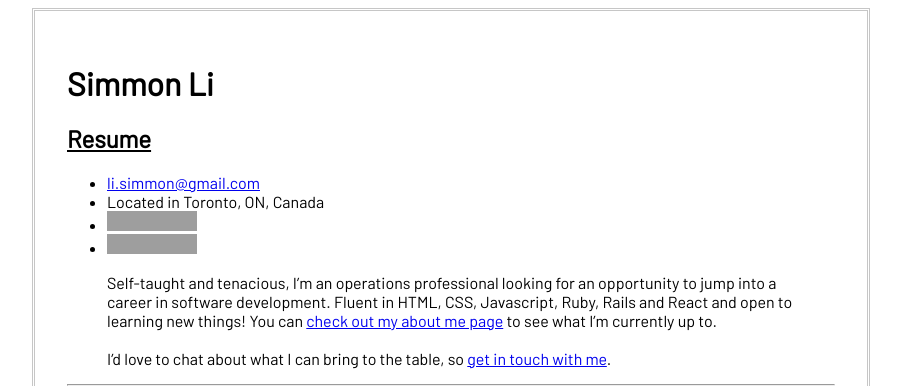
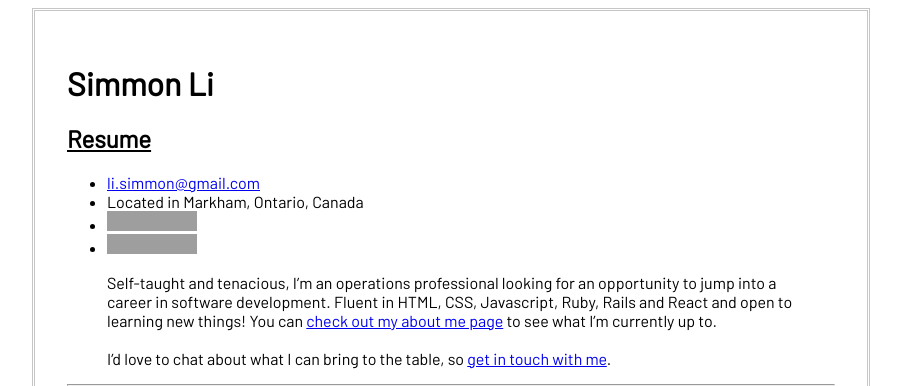
Before and after one commit to crespire/crespire, a Jekyll site: the page built from resume.md, in a window 1280 px wide and 900 px high, cut to the strip 0-386 px from the top of the window. Shown: the whole strip, without its empty margins (189-1090 px from the left). Built offline with Jekyll 4.4.1, drawn with Linux system fonts in a browser that asks for light colours; our own code applies the rules of GitHub Pages for plain Markdown files; grey boxes are pictures that could not be loaded.

Commit message:
fix: updates to content

```diff
--- a/resume.md
+++ b/resume.md
@@ -5,11 +5,11 @@ title: Simmon Li's Resume
 # Simmon Li
 ## Resume
 * [li.simmon@gmail.com](mailto:li.simmon@gmail.com)
-* Located in Toronto, ON, Canada
+* Located in Markham, Ontario, Canada
 * [![Github](https://img.shields.io/badge/-Simmon_Li-000?style=flat-square&logo=github&logoColor=azure&color=181717)](https://github.com/crespire)
 * [![Linkedin](https://img.shields.io/badge/-Simmon_Li-000?style=flat-square&logo=linkedin&logoColor=azure&color=0A66C2)](https://www.linkedin.com/in/simmonli/)
 
-> Self-taught and tenacious, I'm an operations professional looking for an opportunity to jump into a career in software development. Fluent in HTML, CSS, Javascript, Ruby, Rails and React and open to learning new things! You can [check out my about me page](https://www.crespire.dev) to see what I'm currently up to.
+> Self-taught and tenacious, I'm an operations professional looking for an opportunity to jump into a career in software development. Fluent in HTML, CSS, Javascript, Ruby, Rails and React and open to learning new things! You can [check out my about me page](https://www.crespire.dev/) to see what I'm currently up to.
 > &nbsp;
 > I'd love to chat about what I can bring to the table, so [get in touch with me](https://github.com/crespire#get-in-touch).
 
```
Also changed, not shown: README.md (+2 -2 lines).
